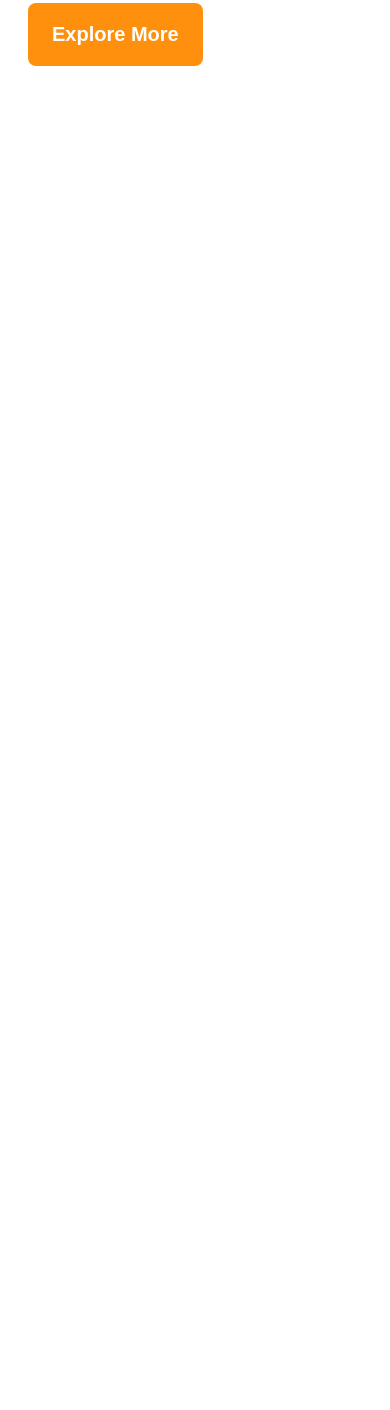
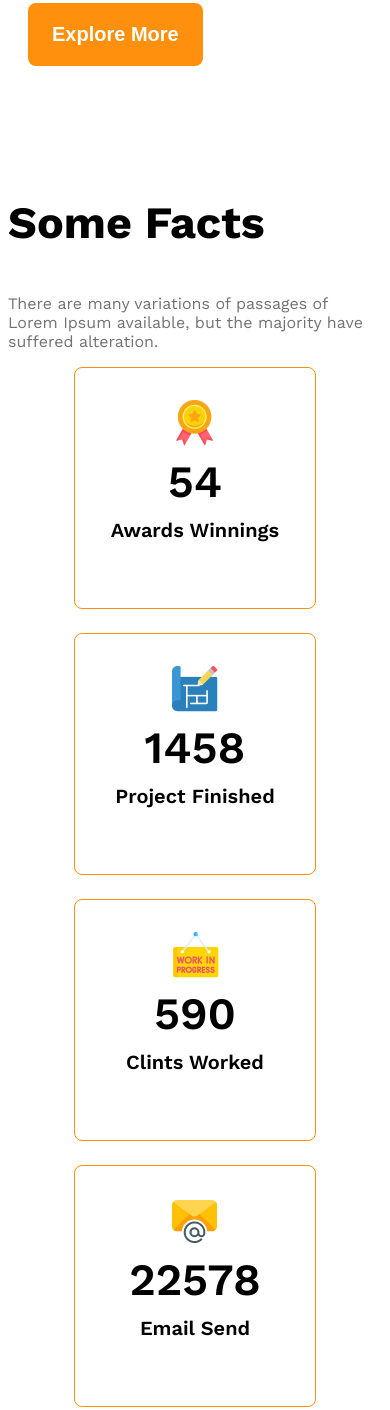
Before and after one commit to UlfathAraIslam/shizenWeb, a plain HTML site: page index.html in a window 390 px wide. Shown: the part 2866-4276 px from the top of the page. Before the commit the page ends 2940 px from the top, so only its background shows below. Drawn offline with nearby package versions, Linux system fonts and the light colour scheme.

Commit message:
responsive fact section is done

```diff
--- a/index.html
+++ b/index.html
@@ -34,7 +34,7 @@
     </header>
     <body>
         <main>
-            <!-- teams and feature -->
+            <!-- teams -->
             <section class="teams display-flex">
                <div class="team-img-container">
                 <img src="./images/team1.png" alt="two architect discussing about">
@@ -43,11 +43,50 @@
                 <img src="./images/team4.png" alt="two architect discussing about">
                </div>
                     <div class="our-features">
-                        <h3 class="feature-title"><span id="quick-list" class="dark3">Quick list</span> <span class="dark1" id="of-our">of Our</span> <span class="text-primary">Features</span>
+                        <h3 class="section-title"><span id="quick-list" class="dark3">Quick list</span> <span class="dark1" id="of-our">of Our</span> <span class="text-primary">Features</span>
                         </h3>
                         <p class="dark3">There are many variations of passages of Lorem Ipsum available, but the majority have suffered alteration in some form, by injected humour, or randomised words which don't look even</p>
                         <button class="btn-primary">Explore More</button>
                     </div>
+            </section>
+            <!-- features will enjoy -->
+            <section>
+
+            </section>
+            <!-- some facts -->
+            <section>
+                <h3 class="section-title">Some Facts</h3>
+                <p class="dark3 facts-description">There are many variations of passages of Lorem Ipsum available, but the majority have suffered alteration.</p>
+                <div class="facts-container">
+                    <div class="fact-card display-flex">
+                        <div>
+                            <img src="./images/icons/ribon.png" alt="" class="fact-icon">
+                            <h4 class="fact-number">54</h4>
+                            <h5 class="fact-name">Awards Winnings</h5>
+                        </div>
+                    </div>
+                    <div class="fact-card display-flex">
+                        <div>
+                            <img src="./images/icons/projects.png" alt="" class="fact-icon">
+                            <h4 class="fact-number">1458</h4>
+                            <h5 class="fact-name">Project Finished</h5>
+                        </div>
+                    </div>
+                    <div class="fact-card display-flex">
+                       <div>
+                        <img src="./images/icons/customers.png" alt="" class="fact-icon">
+                        <h4 class="fact-number">590</h4>
+                        <h5 class="fact-name">Clints Worked</h5>
+                       </div>
+                    </div>
+                    <div class="fact-card display-flex">
+                        <div>
+                            <img src="./images/icons/email.png" alt="" class="fact-icon">
+                            <h4 class="fact-number">22578</h4>
+                            <h5 class="fact-name">Email Send</h5>
+                        </div>
+                    </div>
+                </div>
             </section>
         </main>
     </body>
--- a/styles/index.css
+++ b/styles/index.css
@@ -47,6 +47,10 @@ main{
 }
 main > section{
     margin-top: 130px;
+}
+.section-title{
+    font-size: 2.8rem;
+    font-weight: 700;
 }
 /* header styles */
 
@@ -99,9 +103,33 @@ margin-right: 30px;
     margin-left: 130px;
     max-width: 537px;
 }
-.feature-title{
+/* some facts */
+.facts-container{
+    display: grid;
+    grid-template-columns: repeat(4, 1fr);
+}
+.fact-card{
+    border: 1px solid #FF900E ;
+    border-radius: 8px;
+    width: 240px;
+    height: 240px;
+    justify-content: center;
+    text-align: center;
+    align-items: center;
+}
+.fact-number{
     font-size: 2.8rem;
-    font-weight: 700;
+    font-weight: 600;
+    margin-top: 5px;
+    margin-bottom: 10px;
+}
+.fact-name{
+    font-size: 1.25rem;
+    font-weight: 600;
+    margin-top: 10px;
+}
+.facts-description{
+    max-width: 540px;
 }
 #quick-list{
     font-weight: 500;
@@ -115,11 +143,15 @@ margin-right: 30px;
     .teams{
         flex-direction: column;
     }
-    .team-img-container{
-        grid-template-columns: repeat(1,1fr);
+    .team-img-container, .facts-container{
+        grid-template-columns: 1fr;
     }
     .our-features{
         margin-left: 20px;
+    }
+    .facts-container{
+        justify-items: center;
+        gap: 24px;
     }
 }
 /* medium device */
```
